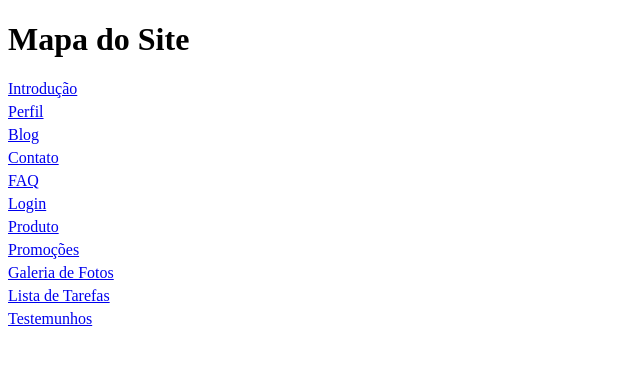
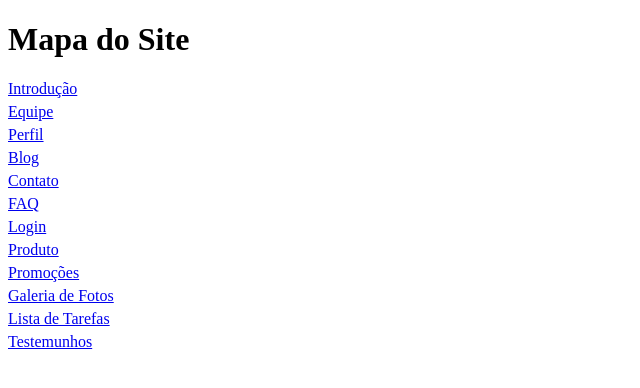
Before and after one commit to joaoscapinello/funeraria_santa_luzia_trabalho_unicv_3osem, a plain HTML site: page trabalho-faculdade-finalizado/MAPA/mapa.html in a window 1280 px wide. Shown: the whole page, without its empty margins (0-640 px from the left). Drawn offline with Linux system fonts and the light colour scheme.

Commit message:
Add files via upload

```diff
--- a/trabalho-faculdade-finalizado/MAPA/mapa.html
+++ b/trabalho-faculdade-finalizado/MAPA/mapa.html
@@ -10,6 +10,7 @@
     <h1>Mapa do Site</h1>
     <ul>
         <li><a href="../INTRODUCAO/introducao.html" target="_blank">Introdução</a></li>
+        <li><a href="../EQUIPE/equipe.html" target="_blank">Equipe</a></li>
         <li><a href="../PERFIL/perfil.html" target="_blank">Perfil</a></li>
         <li><a href="../BLOG/blog.html" target="_blank">Blog</a></li>
         <li><a href="../CONTATO/contato.html" target="_blank">Contato</a></li>
```
